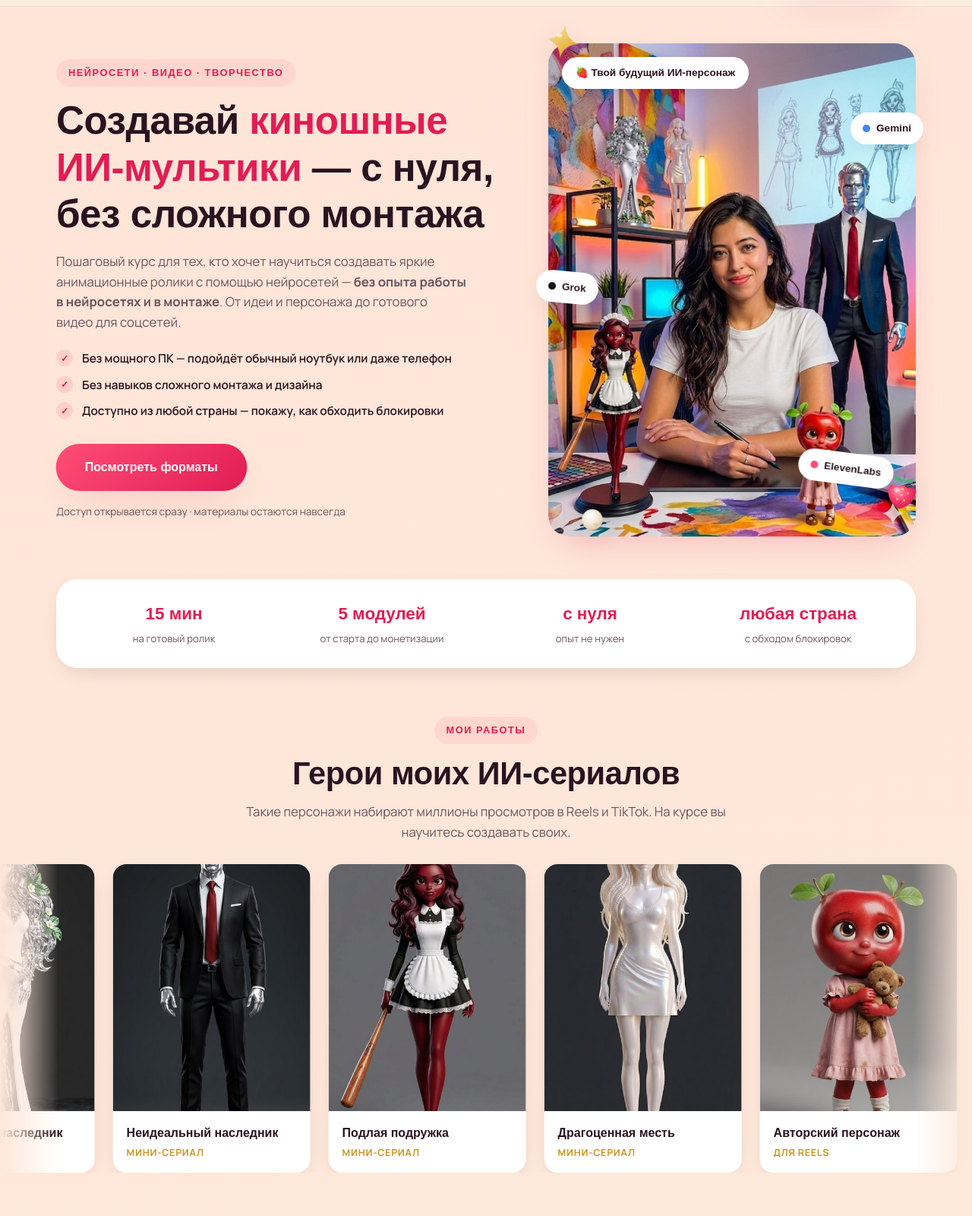
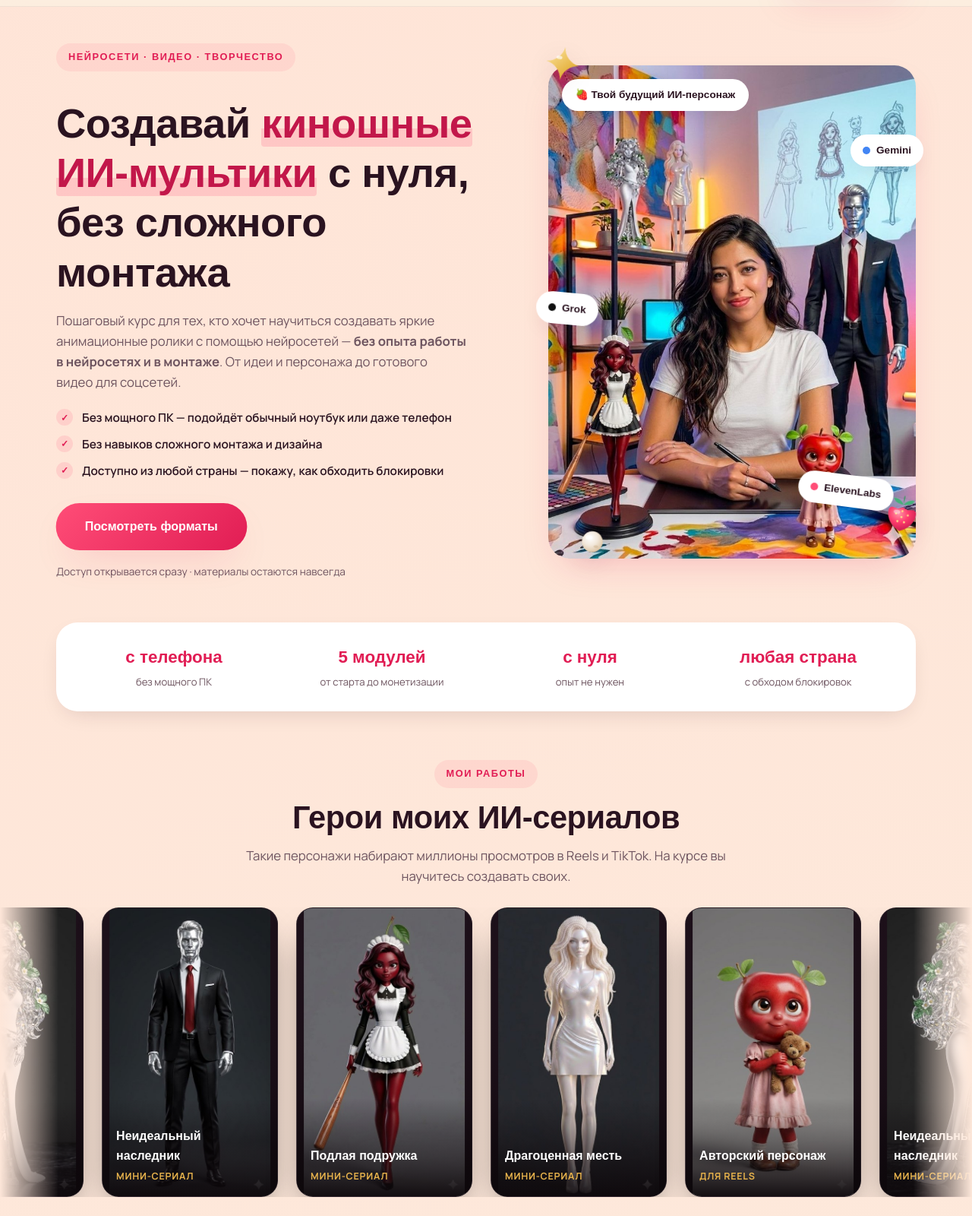
Before and after one commit to wwwlpl2323ru-dot/umida_mult, a plain HTML site: page index.html in a window 1280 px wide. Shown: the part 80-1680 px from the top of the page at 76% size. Drawn offline with Linux system fonts and the light colour scheme; a web font is replaced by a local one.

Commit message:
Правки заголовка, плашки фактов, галереи и мобильного меню

```diff
--- a/css/styles.css
+++ b/css/styles.css
@@ -16,6 +16,8 @@
   --text-light: #6E5560;
   --white: #FFFFFF;
   --b: #6B2545;
+  --blush: rgba(255, 77, 119, 0.18);
+  --ink: var(--text);
 
   /* Фон — тёплый градиент (персик → крем → розовый) */
   --bg-gradient: linear-gradient(160deg, #FFE3D6 0%, #FBF1E2 45%, #FFE0EA 100%);
@@ -320,6 +322,7 @@
 }
 
 .nav {
+  position: relative;
   display: flex;
   align-items: center;
   justify-content: space-between;
@@ -481,9 +484,19 @@
   margin-bottom: 56px;
 }
 
-.hero-copy h1 {
-  font-size: clamp(2.1rem, 4.6vw, 3.2rem);
-  margin-bottom: 18px;
+.hero h1 {
+  font-size: clamp(1.9rem, 4.4vw, 3.4rem);
+  font-weight: 700;
+  margin: 22px 0 18px;
+  overflow-wrap: break-word;
+}
+
+.hero h1 .hl {
+  color: var(--strawberry-deep);
+  background: linear-gradient(transparent 60%, rgba(255, 61, 110, 0.18) 60%);
+  -webkit-box-decoration-break: clone;
+  box-decoration-break: clone;
+  border-radius: 4px;
 }
 
 .lead {
@@ -730,12 +743,15 @@
 }
 
 .gcard {
-  flex-shrink: 0;
-  width: 260px;
-  border-radius: var(--radius-md);
+  position: relative;
+  flex: none;
+  width: 232px;
+  aspect-ratio: 360 / 590;
+  border-radius: 22px;
   overflow: hidden;
-  background: var(--white);
-  box-shadow: var(--shadow-card);
+  background: radial-gradient(120% 90% at 50% 18%, #241420, #120a10);
+  box-shadow: 0 24px 50px -20px rgba(0, 0, 0, 0.7);
+  border: 1px solid rgba(255, 255, 255, 0.08);
   transition: transform var(--transition), box-shadow var(--transition);
 }
 
@@ -746,9 +762,18 @@
 
 .gcard img {
   width: 100%;
-  aspect-ratio: 440 / 550;
-  object-fit: cover;
+  height: 100%;
+  object-fit: contain;
+  object-position: center bottom;
   transition: transform 0.5s ease;
+}
+
+.gcard::after {
+  content: "";
+  position: absolute;
+  inset: 0;
+  background: linear-gradient(to top, rgba(13, 8, 11, 0.95) 0%, rgba(13, 8, 11, 0.55) 14%, transparent 34%);
+  pointer-events: none;
 }
 
 .gcard:hover img {
@@ -756,7 +781,13 @@
 }
 
 .gcard .cap {
+  position: absolute;
+  left: 0;
+  right: 0;
+  bottom: 0;
   padding: 16px 18px;
+  z-index: 1;
+  color: var(--white);
 }
 
 .gcard .t {
@@ -771,7 +802,7 @@
   font-weight: 700;
   letter-spacing: 0.06em;
   text-transform: uppercase;
-  color: var(--gold-dark);
+  color: var(--gold);
 }
 
 @media (prefers-reduced-motion: reduce) {
@@ -1586,7 +1617,7 @@
     padding-top: 28px;
   }
 
-  .hero-copy h1 {
+  .hero h1 {
     margin-bottom: 14px;
   }
 
@@ -1618,3 +1649,41 @@
     padding: 16px 28px;
   }
 }
+
+@media (max-width: 680px) {
+  .nav-links {
+    display: none;
+    position: absolute;
+    top: 100%;
+    left: 0;
+    right: 0;
+    bottom: auto;
+    height: auto;
+    background: #FFF6F1;
+    border-top: 1px solid var(--blush);
+    flex-direction: column;
+    gap: 0;
+    padding: 8px 22px 20px;
+    box-shadow: 0 24px 44px -16px rgba(216, 30, 80, 0.45);
+    z-index: 60;
+    transform: none;
+  }
+
+  .nav-links.is-open {
+    display: flex;
+  }
+
+  .nav-links a {
+    padding: 14px 2px;
+    border-bottom: 1px solid var(--blush);
+    width: 100%;
+    color: var(--ink);
+    font-weight: 700;
+  }
+
+  .proof {
+    display: grid;
+    grid-template-columns: 1fr 1fr;
+    gap: 22px 14px;
+  }
+}
--- a/index.html
+++ b/index.html
@@ -34,7 +34,7 @@
   <div class="wrap hero-grid">
     <div class="hero-copy reveal">
       <span class="eyebrow">Нейросети · видео · творчество</span>
-      <h1>Создавай <span class="hl">киношные ИИ-мультики</span> — с нуля, без сложного монтажа</h1>
+      <h1>Создавай <span class="hl">киношные ИИ-мультики</span> с нуля, без сложного монтажа</h1>
       <p class="lead">Пошаговый курс для тех, кто хочет научиться создавать яркие анимационные ролики с помощью нейросетей — <b>без опыта работы в нейросетях и в монтаже</b>. От идеи и персонажа до готового видео для соцсетей.</p>
       <ul class="bullets">
         <li><span class="tick">✓</span><span>Без мощного ПК — подойдёт обычный ноутбук или даже телефон</span></li>
@@ -61,7 +61,7 @@
   </div>
   <div class="wrap">
     <div class="proof reveal">
-      <div class="item"><div class="num">15 мин</div><div class="lbl">на готовый ролик</div></div>
+      <div class="item"><div class="num">с телефона</div><div class="lbl">без мощного ПК</div></div>
       <div class="item"><div class="num">5 модулей</div><div class="lbl">от старта до монетизации</div></div>
       <div class="item"><div class="num">с нуля</div><div class="lbl">опыт не нужен</div></div>
       <div class="item"><div class="num">любая страна</div><div class="lbl">с обходом блокировок</div></div>
```
